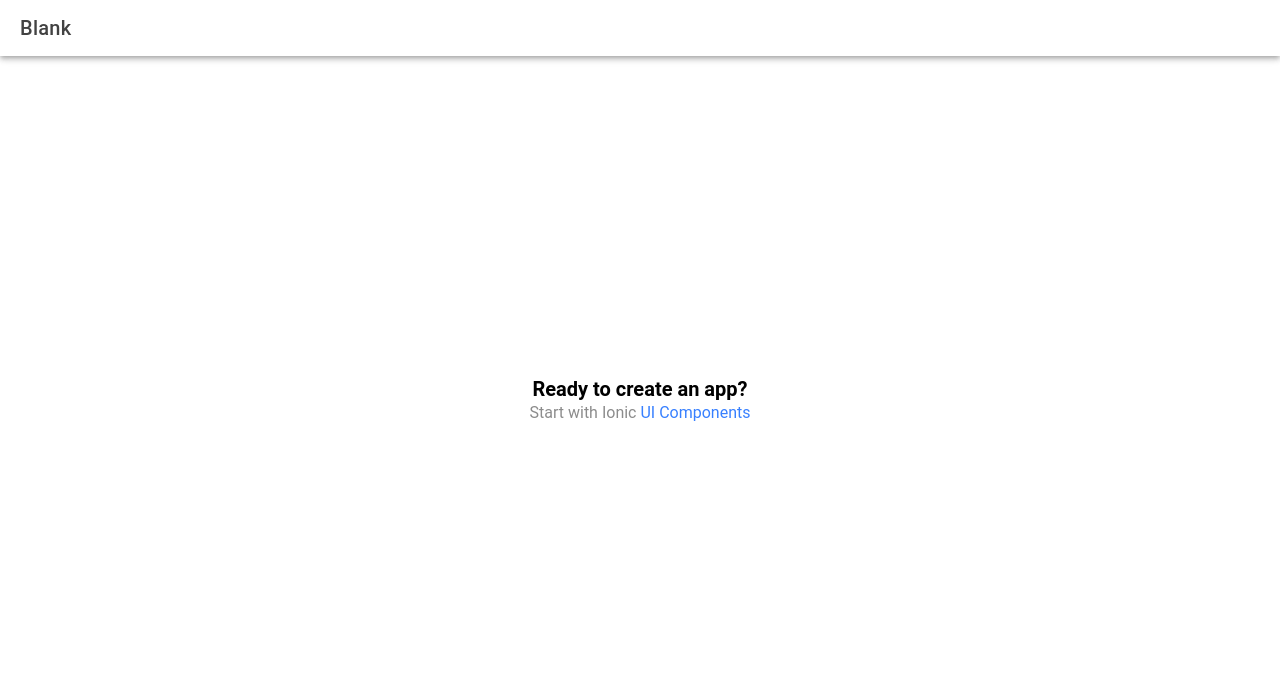
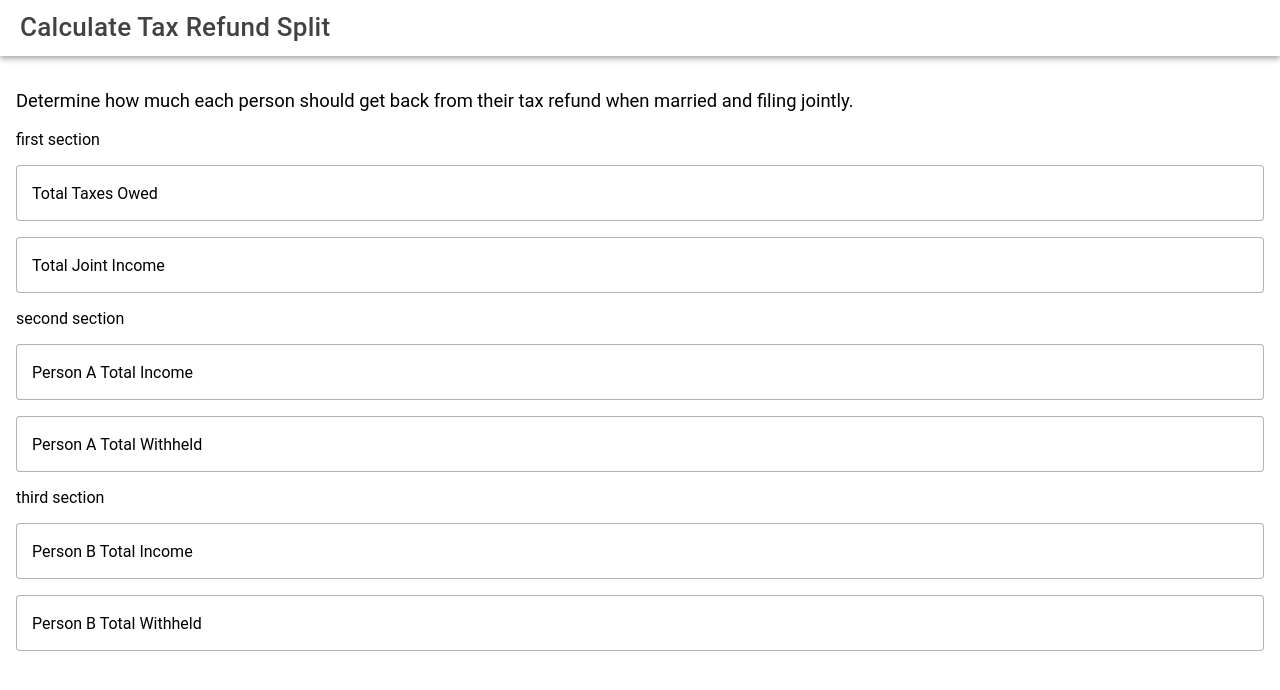
Before and after one commit to thetaPC/joint-tax-return, a React (Vite) app: page /home in a window 1280 px wide. Shown: the top 690 px of the page. Built offline with nearby package versions, Linux system fonts and the light colour scheme.

Commit message:
refactor(content): add form (#1)

```diff
--- a/src/components/ExploreContainer.css
+++ /dev/null
@@ -1,24 +0,0 @@
-.container {
-  text-align: center;
-  position: absolute;
-  left: 0;
-  right: 0;
-  top: 50%;
-  transform: translateY(-50%);
-}
-
-.container strong {
-  font-size: 20px;
-  line-height: 26px;
-}
-
-.container p {
-  font-size: 16px;
-  line-height: 22px;
-  color: #8c8c8c;
-  margin: 0;
-}
-
-.container a {
-  text-decoration: none;
-}
--- a/src/components/ExploreContainer.tsx
+++ /dev/null
@@ -1,14 +0,0 @@
-import './ExploreContainer.css';
-
-interface ContainerProps { }
-
-const ExploreContainer: React.FC<ContainerProps> = () => {
-  return (
-    <div className="container">
-      <strong>Ready to create an app?</strong>
-      <p>Start with Ionic <a target="_blank" rel="noopener noreferrer" href="https://ionicframework.com/docs/components">UI Components</a></p>
-    </div>
-  );
-};
-
-export default ExploreContainer;
--- /dev/null
+++ b/src/components/FormContainer.css
@@ -0,0 +1,7 @@
+ion-input {
+  margin-bottom: 1rem;
+}
+
+.form-description {
+  font-size: 1.15rem;
+}
--- /dev/null
+++ b/src/components/FormContainer.tsx
@@ -0,0 +1,79 @@
+import React, { FC, useState, useEffect } from 'react';
+import { IonInput } from '@ionic/react';
+import './FormContainer.css';
+
+interface ContainerProps { }
+
+const FormContainer: FC<ContainerProps> = () => {
+  const [totalTaxesOwed, setTotalTaxesOwed] = useState(0);
+  const [totalJointIncome, setTotalJointIncome] = useState(0);
+  const [taxRate, setTaxRate] = useState(0);
+  const [personATotalIncome, setPersonATotalIncome] = useState(0);
+  const [personBTotalIncome, setPersonBTotalIncome] = useState(0);
+  const [personATotalWithheld, setPersonATotalWithheld] = useState(0);
+  const [personBTotalWithheld, setPersonBTotalWithheld] = useState(0);
+
+  return (
+    <>
+      <p className="form-description">
+        Determine how much each person should get back from their tax refund when married and filing jointly.
+      </p>
+      <form className="">
+        <p>first section</p>
+        <IonInput
+          label="Total Taxes Owed"
+          type="number"
+          placeholder="00.00"
+          label-placement="floating"
+          fill="outline"
+        >
+        </IonInput>
+        <IonInput
+          label="Total Joint Income"
+          type="number"
+          placeholder="00.00"
+          label-placement="floating"
+          fill="outline"
+        >
+        </IonInput>
+        <p>second section</p>
+        <IonInput
+          label="Person A Total Income"
+          type="number"
+          placeholder="00.00"
+          label-placement="floating"
+          fill="outline"
+        >
+        </IonInput>
+        <IonInput
+          label="Person A Total Withheld"
+          type="number"
+          placeholder="00.00"
+          label-placement="floating"
+          fill="outline"
+        >
+        </IonInput>
+        <p>third section</p>
+        <IonInput
+          label="Person B Total Income"
+          type="number"
+          placeholder="00.00"
+          label-placement="floating"
+          fill="outline"
+        >
+        </IonInput>
+        <IonInput
+          label="Person B Total Withheld"
+          type="number"
+          placeholder="00.00"
+          label-placement="floating"
+          fill="outline"
+        >
+        </IonInput>
+
+      </form>
+    </>
+  );
+};
+
+export default FormContainer;
--- a/src/pages/Home.css
+++ b/src/pages/Home.css
@@ -0,0 +1,3 @@
+h1 {
+  margin: 0 !important;
+}
--- a/src/pages/Home.tsx
+++ b/src/pages/Home.tsx
@@ -1,22 +1,27 @@
-import { IonContent, IonHeader, IonPage, IonTitle, IonToolbar } from '@ionic/react';
-import ExploreContainer from '../components/ExploreContainer';
+import React, { FC } from 'react';
+import { IonContent, IonHeader, IonPage, IonTitle, IonToolbar, IonText } from '@ionic/react';
+import FormContainer from '../components/FormContainer';
 import './Home.css';
 
-const Home: React.FC = () => {
+const Home: FC = () => {
   return (
     <IonPage>
       <IonHeader>
         <IonToolbar>
-          <IonTitle>Blank</IonTitle>
+          <IonTitle>
+            <IonText>
+              <h1>Calculate Tax Refund Split</h1>
+            </IonText>
+          </IonTitle>
         </IonToolbar>
       </IonHeader>
-      <IonContent fullscreen>
+      <IonContent fullscreen class='ion-padding'>
         <IonHeader collapse="condense">
           <IonToolbar>
-            <IonTitle size="large">Blank</IonTitle>
+            <IonTitle size="large">Calculate Tax Refund Split</IonTitle>
           </IonToolbar>
         </IonHeader>
-        <ExploreContainer />
+        <FormContainer />
       </IonContent>
     </IonPage>
   );
```
